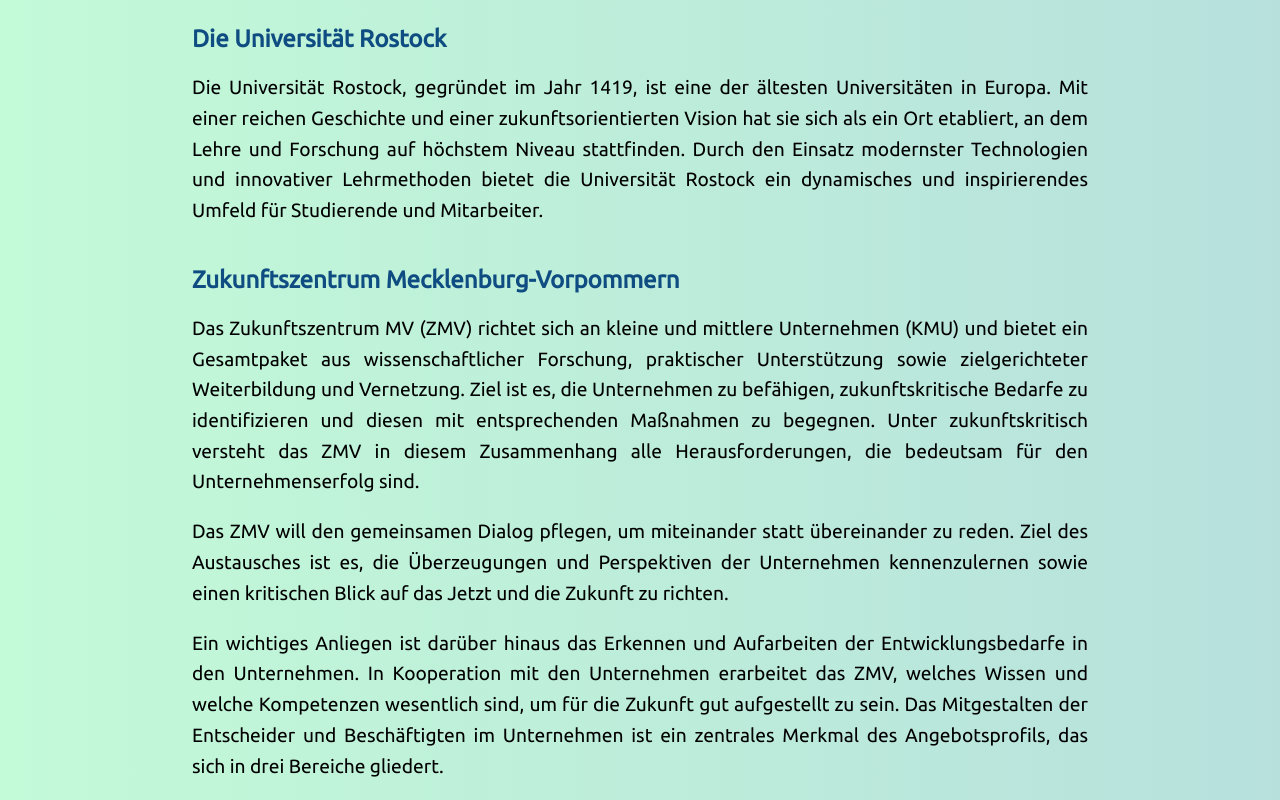
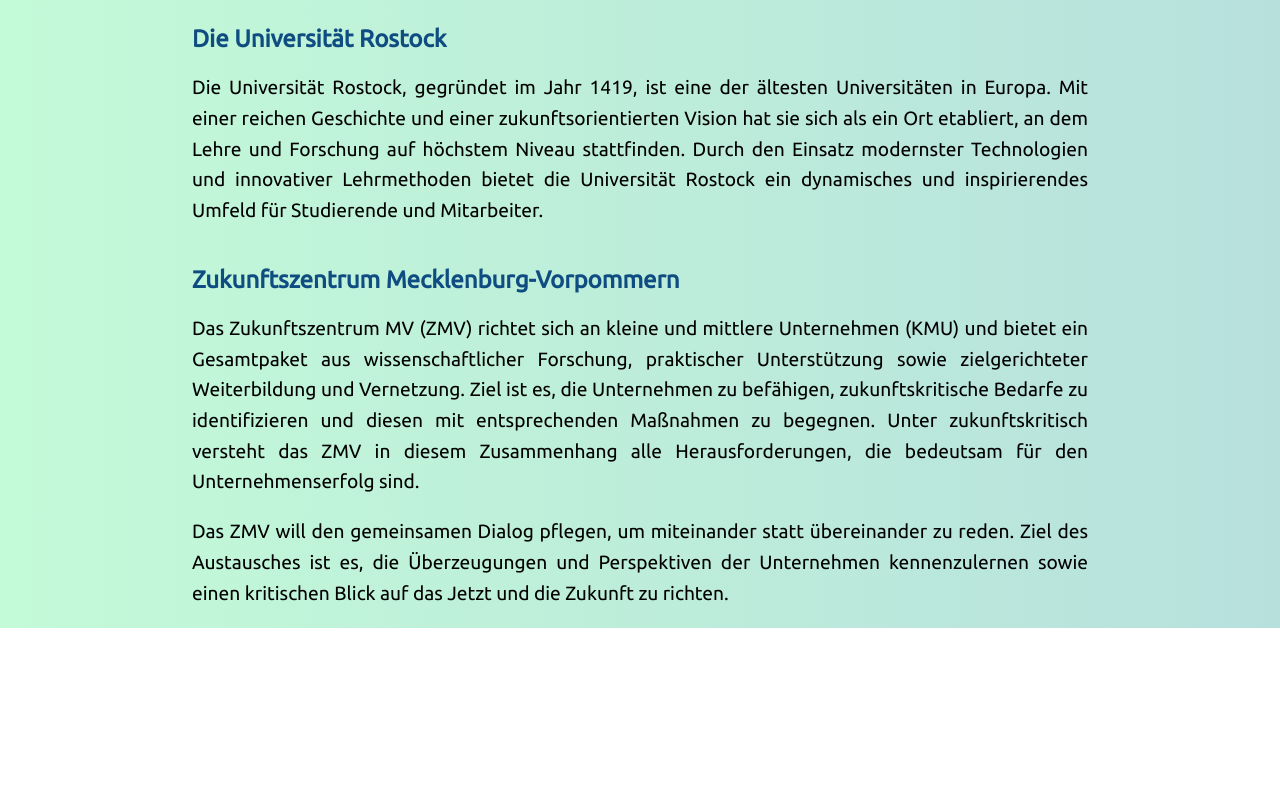
Before and after one commit to LeonGoergen/RpaSuitability, an Angular app: page /contact-page in a window 1280 px wide. Shown: the part 1007-1807 px from the top of the page. After the commit the page ends 1635 px from the top, so only its background shows below. Built offline with nearby package versions, Linux system fonts and the light colour scheme.

Commit message:
about us

```diff
--- a/src/app/contact-page/about-us/about-us.component.html
+++ b/src/app/contact-page/about-us/about-us.component.html
@@ -15,8 +15,6 @@
     <p class="description">
       Das ZMV will den gemeinsamen Dialog pflegen, um miteinander statt übereinander zu reden. Ziel des Austausches ist es, die Überzeugungen und Perspektiven der Unternehmen kennenzulernen sowie einen kritischen Blick auf das Jetzt und die Zukunft zu richten.
     </p>
-    <p class="description">
-      Ein wichtiges Anliegen ist darüber hinaus das Erkennen und Aufarbeiten der Entwicklungsbedarfe in den Unternehmen. In Kooperation mit den Unternehmen erarbeitet das ZMV, welches Wissen und welche Kompetenzen wesentlich sind, um für die Zukunft gut aufgestellt zu sein. Das Mitgestalten der Entscheider und Beschäftigten im Unternehmen ist ein zentrales Merkmal des Angebotsprofils, das sich in drei Bereiche gliedert.
-    </p>
+
   </div>
 </div>
```
